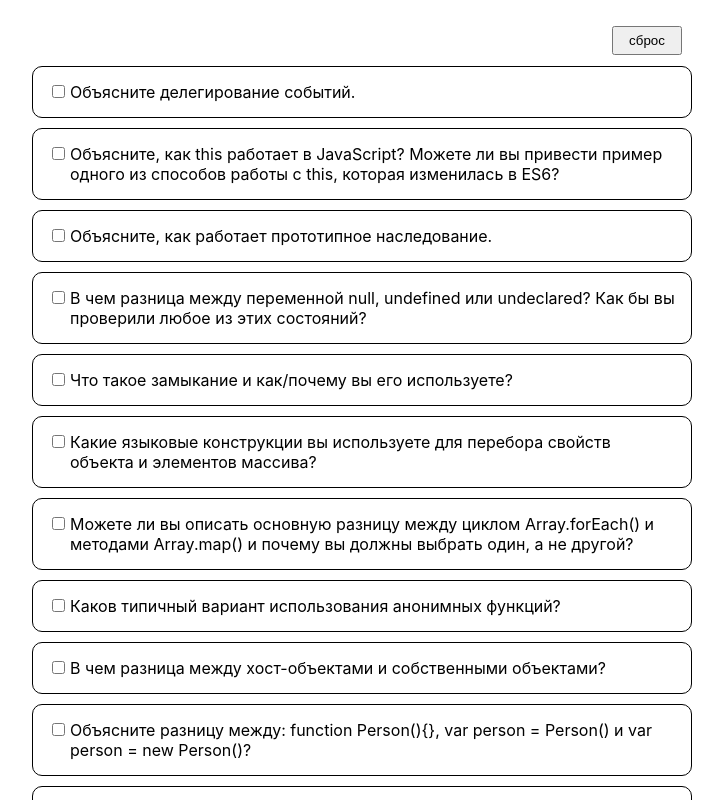
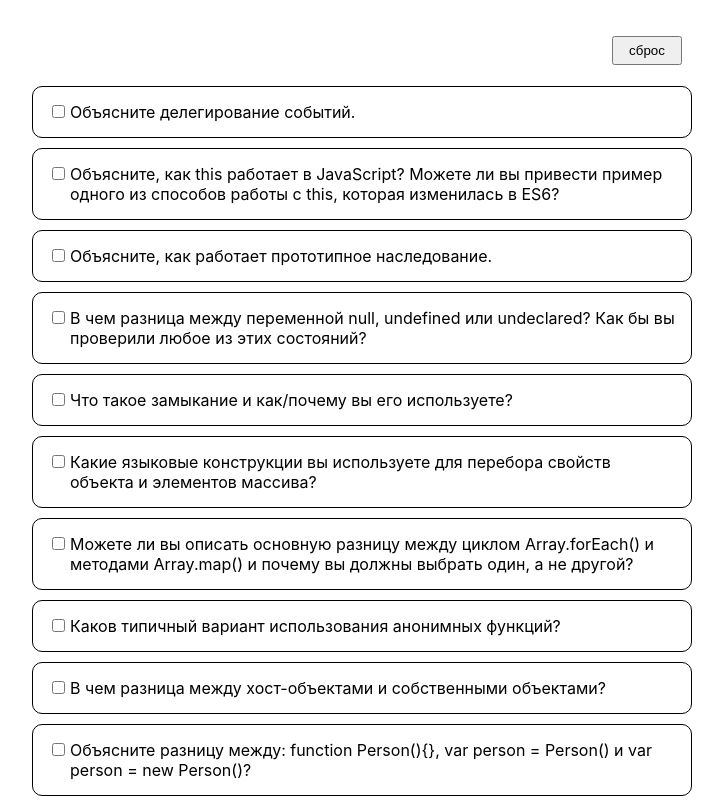
Before and after one commit to Kyslytsia/interview-questions-React-Typescript, a React (Create React App) app: page / in a window 1280 px wide. Shown: the top 800 px of the page, without its empty margins (278-1001 px from the left). Built offline with nearby package versions, Linux system fonts and the light colour scheme.

Commit message:
interview-questions

```diff
--- a/src/App.css
+++ b/src/App.css
@@ -8,13 +8,13 @@
     top: 0;
     padding: 20px;
     /* border: 1px solid black; */
-    margin-bottom: 10px;
+    height: 30px;
 }
 
 .reset {
     position: absolute;
     right: 10px;
-    top: 10px;
+    top: 20px;
     padding: 5px;
     width: 70px;
 }
```
